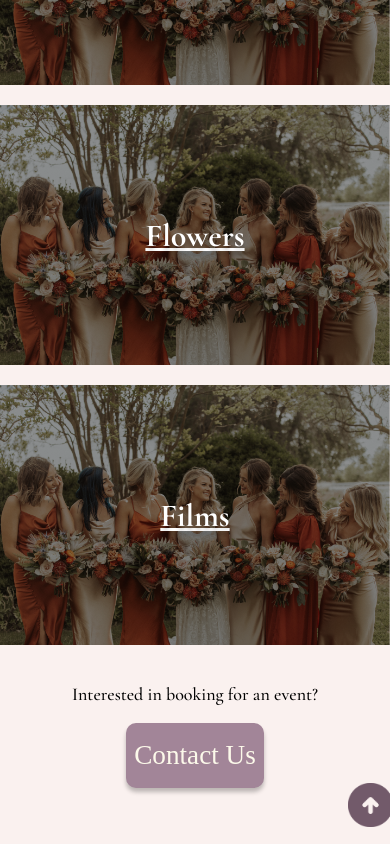
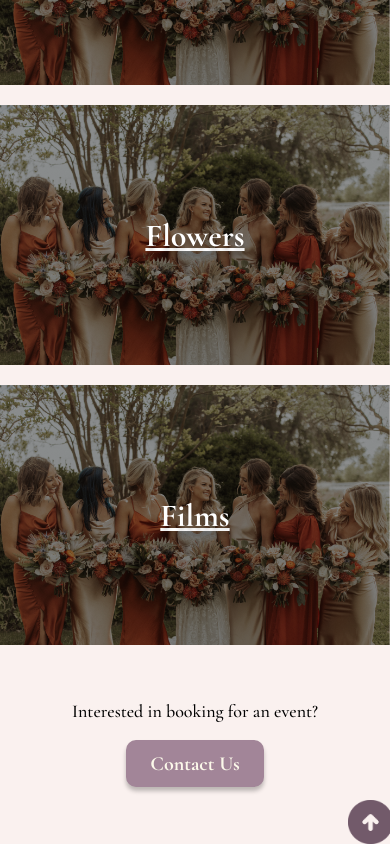
Before and after one commit to include-davis/bloom-and-vine, a React (Create React App) app in the folder bloom-and-vine/: page /Gallery in a window 390 px wide. Shown: the part 550-1394 px from the top of the page. Built offline with nearby package versions, Linux system fonts and the light colour scheme; no server answers; a web font is replaced by a local one.

Commit message:
Touched up css for mobile

```diff
--- a/bloom-and-vine/src/Components/contact-display/contactDisplay.css
+++ b/bloom-and-vine/src/Components/contact-display/contactDisplay.css
@@ -54,5 +54,17 @@
 @media screen and (max-width: 500px) {
     #bottomText{
     font-size: 1.125em;
+    margin-top: 35px;
+    }
+    #contactButtonM{
+        font-family: 'Cormorant Garamond';
+        font-style: normal;
+        font-weight: 700;
+        font-size: 1.25em;
+        line-height: 24px;
+        text-align: center;
+        color: #FCF9EA;
+        height: 47px;
+        width: 138px;
     }
 }
--- a/bloom-and-vine/src/Components/gallery-carousel/Components/gallerySlider/gallerySlider.js
+++ b/bloom-and-vine/src/Components/gallery-carousel/Components/gallerySlider/gallerySlider.js
@@ -16,7 +16,8 @@ function getGalleryDots(total, setCurImgDot, level) {
     }
 
 export default function GallerySlider (props) {
-    if (!props.data) return;
+    //if (!props.data) return;
+    //this line was causing issues earlier
 
     const [primaryImgIndex, setPrimaryImgIndex] = useState(0);
     const images = props.data.images;
--- a/bloom-and-vine/src/Components/gallery-carousel/galleryCarousel.js
+++ b/bloom-and-vine/src/Components/gallery-carousel/galleryCarousel.js
@@ -15,8 +15,8 @@ import './galleryCarousel.css';
 export default function GalleryCarousel(props) {
     const { data } = props;
 
-    const upperCarousel = useMemo(() => {return (<GallerySlider data={data[0]} level={'upper'} />)}, [data]);
-    const lowerCarousel = useMemo(() => {return (<GallerySlider data={data[1]} level={'lower'} />)}, [data]);
+    const upperCarousel = useMemo(() => {return (<GallerySlider data={data[0]} level={'upper'}/>)}, [data]);
+    const lowerCarousel = useMemo(() => {return (<GallerySlider data={data[1]} level={'lower'}/>)}, [data]);
 
     return (
         <div className='gallery-carousel-container'>
--- a/bloom-and-vine/src/Components/gallery-display/galleryDisplay.js
+++ b/bloom-and-vine/src/Components/gallery-display/galleryDisplay.js
@@ -41,7 +41,6 @@ export default function GalleryDisplay () {
             return (getData(category));
         })).then((res) => {
             setGallery(res)
-            console.log(res)
         });
     }, [])
 
```
Also changed, not shown: 1 other file (tests, documents, lock files or other folders).
